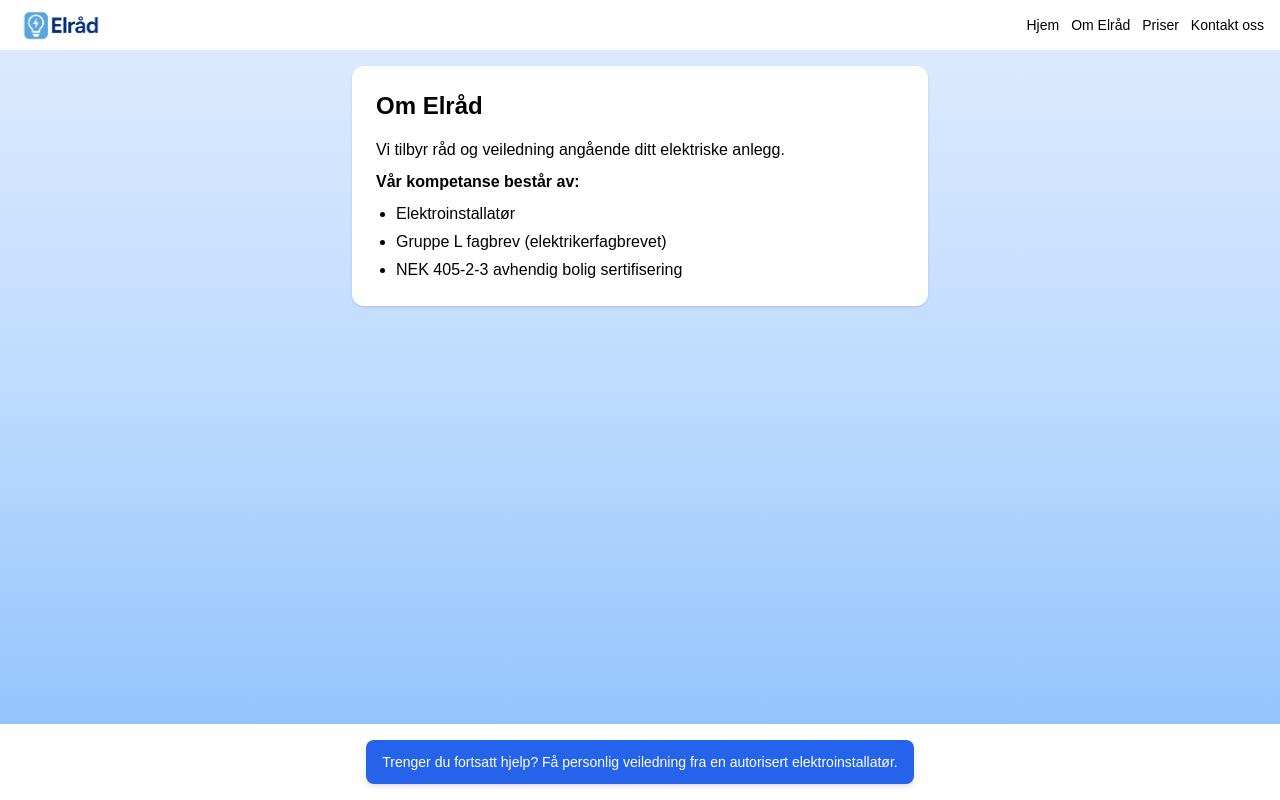
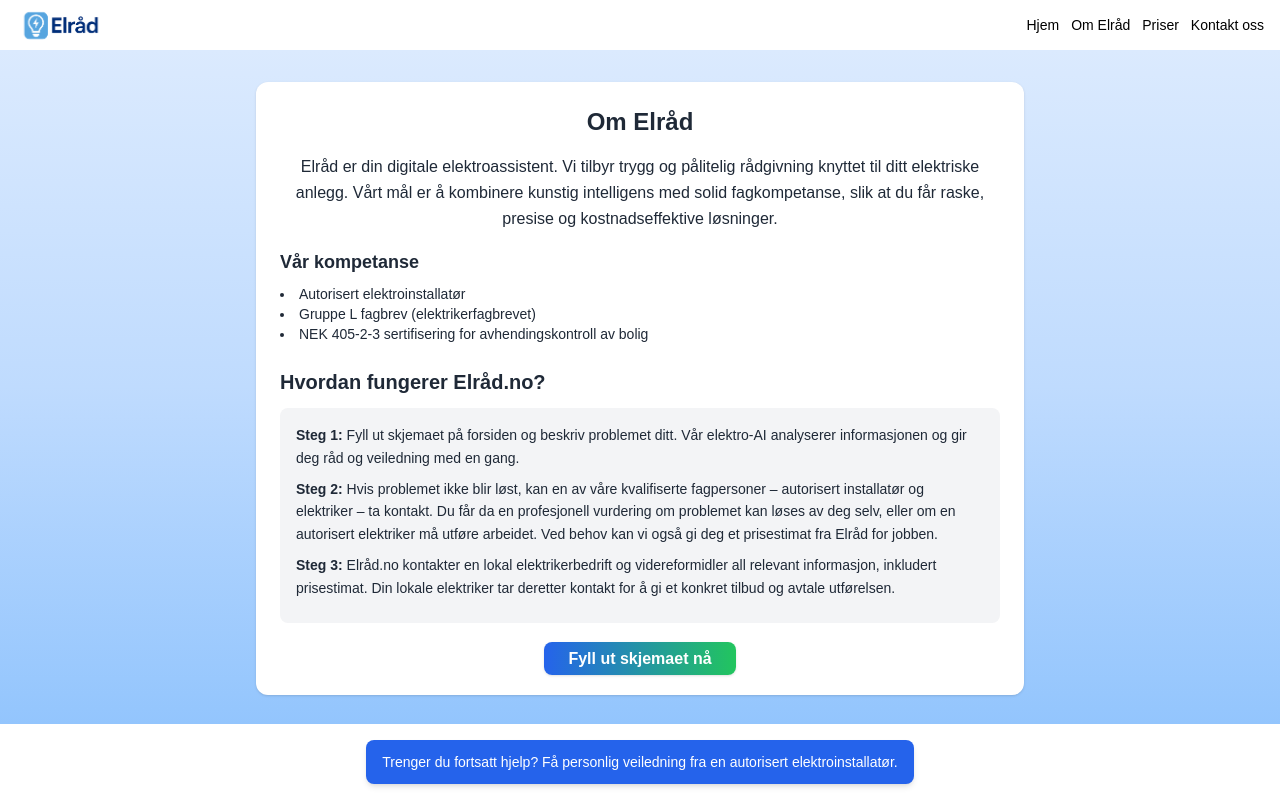
Before and after one commit to elpreben/elraad-v56, a Next.js app: page /om in a window 1280 px wide. Built offline with nearby package versions, Linux system fonts and the light colour scheme.

Commit message:
Update om.js

```diff
--- a/pages/om.js
+++ b/pages/om.js
@@ -1,18 +1,54 @@
-
+import Link from 'next/link';
 import Layout from '../components/Layout';
 
 export default function Om() {
   return (
     <Layout>
-      <div className="bg-white p-6 rounded-xl shadow max-w-xl w-full text-left">
-        <h1 className="text-2xl font-bold mb-4">Om Elråd</h1>
-        <p className="mb-2">Vi tilbyr råd og veiledning angående ditt elektriske anlegg.</p>
-        <p className="font-semibold">Vår kompetanse består av:</p>
-        <ul className="list-disc pl-5 mt-2 space-y-1">
-          <li>Elektroinstallatør</li>
+      <div className="bg-white shadow p-6 rounded-xl max-w-3xl w-full mt-4 text-gray-800">
+
+        {/* Overskrift */}
+        <h1 className="text-2xl font-bold mb-4 text-center">Om Elråd</h1>
+
+        {/* Beskrivelse */}
+        <p className="mb-4 text-base leading-relaxed text-center">
+          Elråd er din digitale elektroassistent. Vi tilbyr trygg og pålitelig rådgivning knyttet til ditt elektriske anlegg.
+          Vårt mål er å kombinere kunstig intelligens med solid fagkompetanse, slik at du får raske, presise og kostnadseffektive løsninger.
+        </p>
+
+        {/* Kompetanse */}
+        <h2 className="text-lg font-semibold mb-2">Vår kompetanse</h2>
+        <ul className="list-disc list-inside mb-6 text-sm">
+          <li>Autorisert elektroinstallatør</li>
           <li>Gruppe L fagbrev (elektrikerfagbrevet)</li>
-          <li>NEK 405-2-3 avhendig bolig sertifisering</li>
+          <li>NEK 405-2-3 sertifisering for avhendingskontroll av bolig</li>
         </ul>
+
+        {/* Ny seksjon: Hvordan fungerer Elråd.no */}
+        <h2 className="text-xl font-bold mb-3">Hvordan fungerer Elråd.no?</h2>
+        <div className="bg-gray-100 p-4 rounded-lg text-sm leading-relaxed">
+          <p className="mb-2">
+            <strong>Steg 1:</strong> Fyll ut skjemaet på forsiden og beskriv problemet ditt.
+            Vår elektro-AI analyserer informasjonen og gir deg råd og veiledning med en gang.
+          </p>
+          <p className="mb-2">
+            <strong>Steg 2:</strong> Hvis problemet ikke blir løst, kan en av våre kvalifiserte fagpersoner – autorisert installatør og elektriker – ta kontakt.
+            Du får da en profesjonell vurdering om problemet kan løses av deg selv, eller om en autorisert elektriker må utføre arbeidet.
+            Ved behov kan vi også gi deg et prisestimat fra Elråd for jobben.
+          </p>
+          <p className="mb-2">
+            <strong>Steg 3:</strong> Elråd.no kontakter en lokal elektrikerbedrift og videreformidler all relevant informasjon, inkludert prisestimat.
+            Din lokale elektriker tar deretter kontakt for å gi et konkret tilbud og avtale utførelsen.
+          </p>
+        </div>
+
+        {/* Call-to-Action-knapp */}
+        <div className="text-center mt-6">
+          <Link href="/">
+            <a className="bg-gradient-to-r from-blue-600 to-green-500 text-white font-bold py-2 px-6 rounded-lg shadow hover:opacity-90 transition">
+              Fyll ut skjemaet nå
+            </a>
+          </Link>
+        </div>
       </div>
     </Layout>
   );
```
